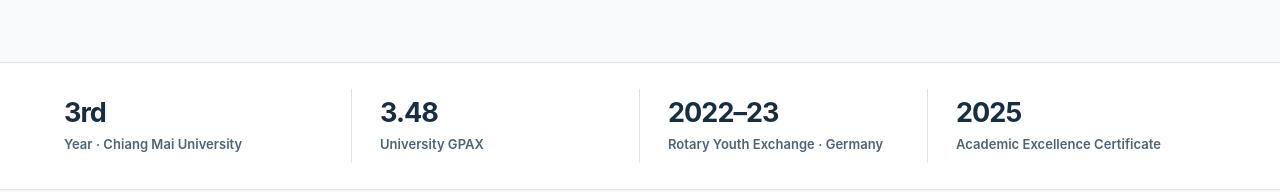
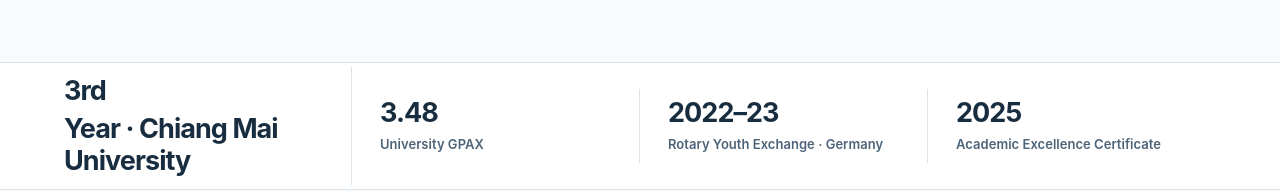
Before and after one commit to thanatwwp/thanatresume.github.io, a plain HTML site: page index.html in a window 1280 px wide. Shown: the part 760-952 px from the top of the page. Drawn offline with Linux system fonts and the light colour scheme.

Commit message:
Match university year highlight typography

```diff
--- a/index.html
+++ b/index.html
@@ -1,7 +1,7 @@
 <!doctype html>
 <html lang="en" data-theme="light">
 <head>
-  <meta name="portfolio-release" content="2026-11-25-theme-state-icons" />
+  <meta name="portfolio-release" content="2026-11-25-year-typography" />
   <meta charset="utf-8">
   <meta name="viewport" content="width=device-width, initial-scale=1">
   <meta name="description" content="The personal portfolio of Thanat Manthananont — an entrepreneurship student at Chiang Mai University with experience in international exchange, team leadership, and digital innovation.">
@@ -564,6 +564,8 @@
     @media (min-width: 781px) and (max-width: 1100px) { .nav-links { gap: 11px; } .nav-links a { font-size: 11px; } }
     @media (max-width: 640px) { .advisor-card { grid-template-columns: 1fr; gap: 20px; } .advisor-avatar { width: 80px; height: 80px; border-radius: 15px; gap: 5px; } .advisor-avatar .icon { width: 23px; height: 23px; } .advisor-avatar span { font-size: 16px; } }
 
+
+    .stat .stat-year-label { margin-top: 6px; overflow-wrap: anywhere; }
   </style>
 </head>
 <body>
@@ -638,7 +640,7 @@
   </section>
   <div class="stats-band" aria-label="Profile highlights">
     <div class="container stats-grid">
-      <div class="stat"><strong>3rd</strong><span>Year · Chiang Mai University</span></div>
+      <div class="stat"><strong>3rd</strong><strong class="stat-year-label">Year · Chiang Mai University</strong></div>
       <div class="stat"><strong>3.48</strong><span>University GPAX</span></div>
       <div class="stat"><strong>2022–23</strong><span>Rotary Youth Exchange · Germany</span></div>
       <div class="stat"><strong>2025</strong><span>Academic Excellence Certificate</span></div>
```
